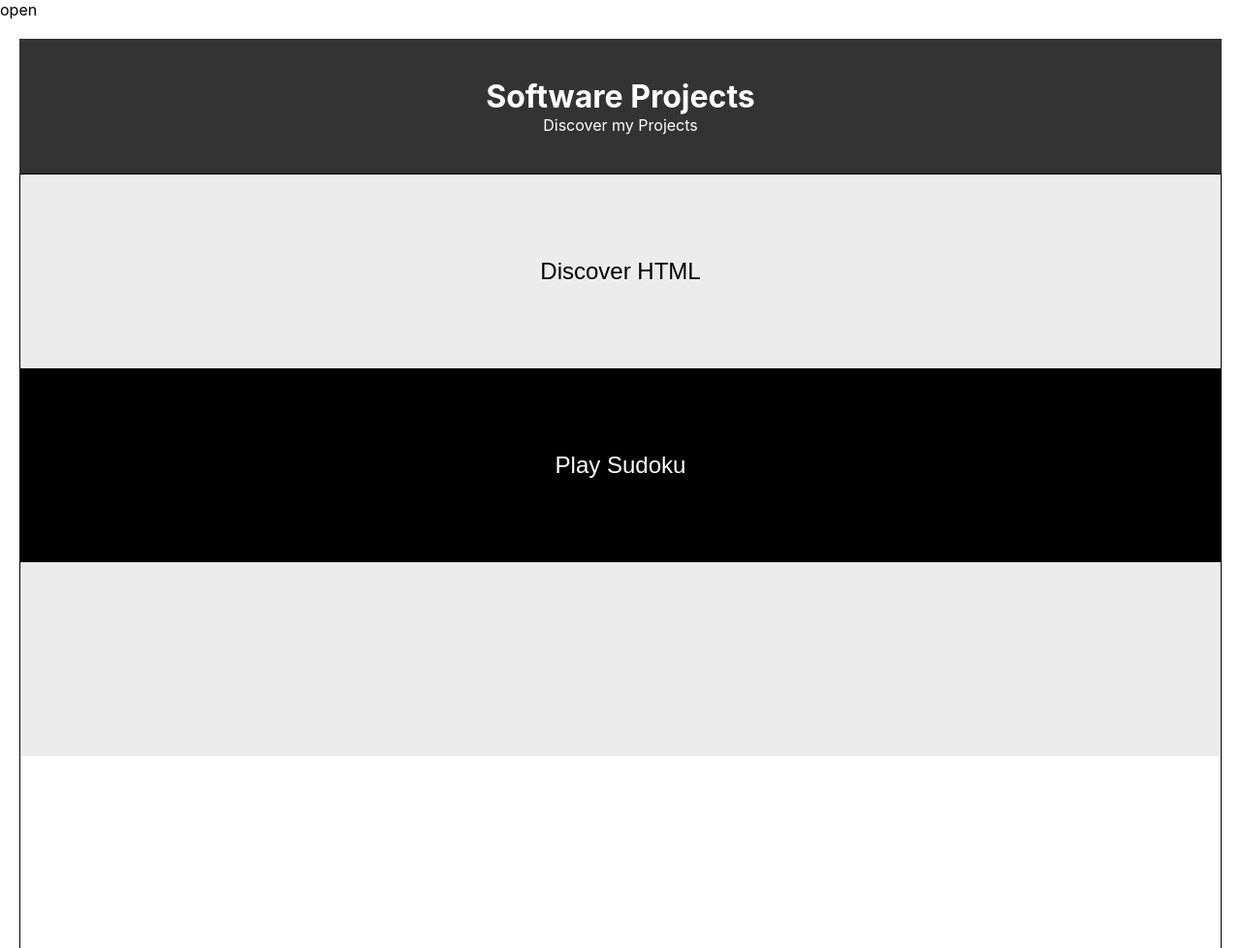
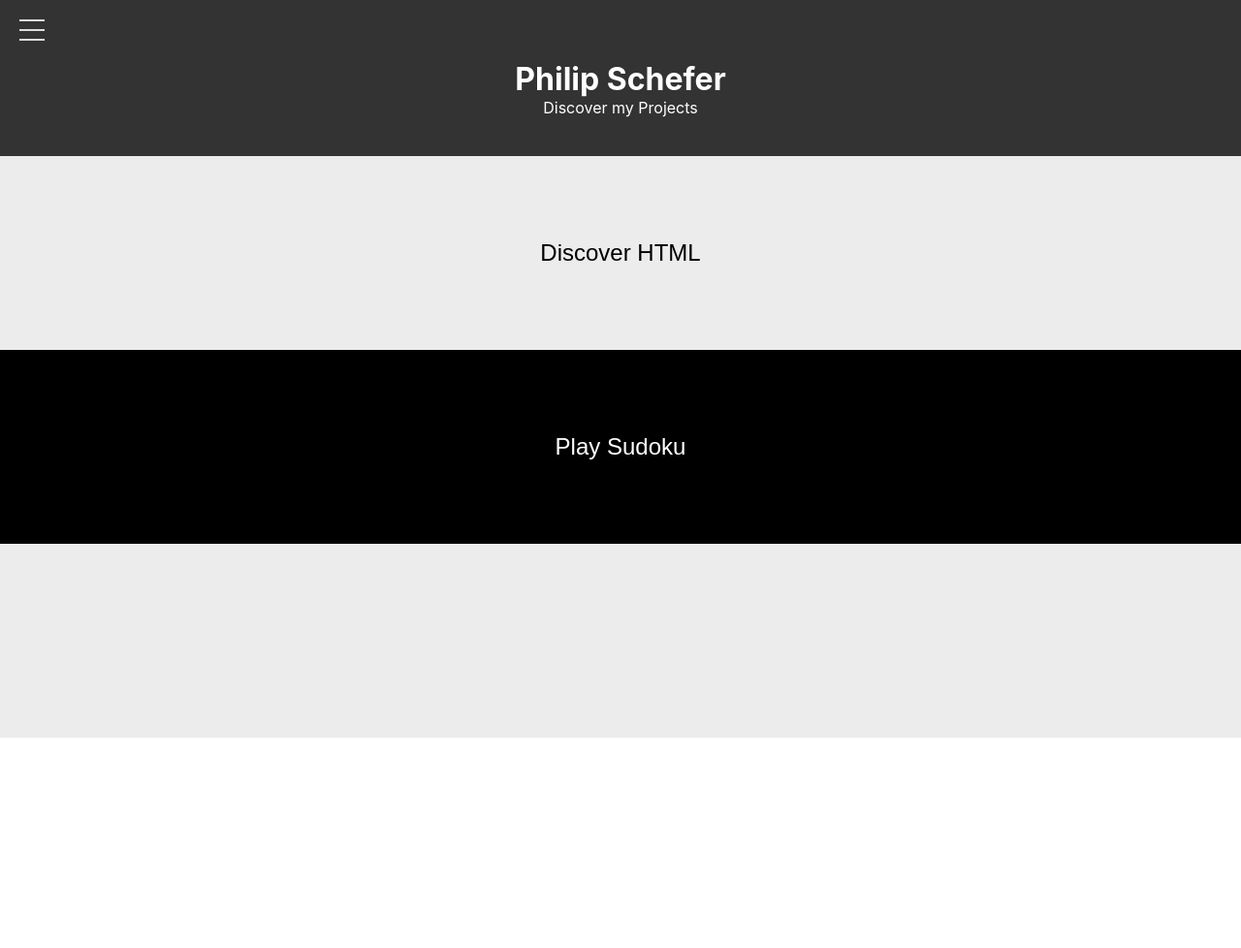
Before and after one commit to Pschefer/Pschefer.github.io, a plain HTML site: page index.html in a window 1280 px wide. Shown: the top 978 px of the page at 97% size. After the commit the page ends 800 px from the top, so only its background shows below. Drawn offline with Linux system fonts and the light colour scheme.

Commit message:
working on side nav bar

```diff
--- a/css/style.css
+++ b/css/style.css
@@ -85,8 +85,9 @@ form{
 }
 
 .parent{
-    height: 100vh;
-    border: 1px solid rgb(0, 0, 0);
+  width: 100%;
+    height: 100%;
+
     display: flex;
     flex-direction: column;
     justify-content: flex-start;
@@ -163,10 +164,18 @@ form{
     margin-left: 50px;
   }
 
+  .sidenavspan{
+    font-family: -apple-system, BlinkMacSystemFont, 'Segoe UI', Roboto, Oxygen, Ubuntu, Cantarell, 'Open Sans', 'Helvetica Neue', sans-serif;
+    font-size: large;
+    color: white;
+    background-color: #333;
+    width: 100%;
+  }
+
   /* Style page content - use this if you want to push the page content to the right when you open the side navigation */
   #main {
     transition: margin-left .5s;
-    padding: 20px;
+    padding: 0px;
   }
 
   /* On smaller screens, where height is less than 450px, change the style of the sidenav (less padding and a smaller font size) */
@@ -174,3 +183,20 @@ form{
     .sidenav {padding-top: 15px;}
     .sidenav a {font-size: 18px;}
   }
+
+.menu-icon > .line {
+    background-color: #dddddd;
+    height: 2px;
+    display: block;
+    width: 26px;
+    transition: all 0.5s;
+}
+.menu-icon > .line + .line {
+    margin-top: 8px;
+}
+
+.menu-icon:hover{
+  background-color: transparent;
+  color:rgb(0, 0, 0);
+
+}
--- a/index.html
+++ b/index.html
@@ -48,23 +48,37 @@
 <body>
     <div id="mySidenav" class="sidenav">
         <a href="javascript:void(0)" class="closebtn" onclick="closeNav()">&times;</a>
-        <a href="#">About</a>
-        <a href="#">Services</a>
-        <a href="#">Clients</a>
+        <a href="about.html">CV</a>
+        <a href="html_tutorial.html">HTML</a>
+        <a href="sudoku.html">Sudoku</a>
         <a href="#">Contact</a>
       </div>
 
+
+
       <!-- Use any element to open the sidenav -->
-      <span onclick="openNav()">open</span>
+      <span onclick="openNav()" class="sidenavspan"></span>
 
       <!-- Add all page content inside this div if you want the side nav to push page content to the right (not used if you only want the sidenav to sit on top of the page -->
       <div id="main">
         <header class="Main Header" id="header-main">
+            <div onclick="openNav()" class="menu-icon">
+                <span class="line"></span>
+                <span class="line"></span>
+                <span class="line"></span>
+
+
+            </div>
             <div class="Header">
-                <h1> Software Projects </h1>
+                <h1> Philip Schefer </h1>
                 <div id="box1">Discover my Projects</div>
 
             </div>
+
+
+
+
+
             <!-- short dropdown menu code
             <div class="dropdown">
                 <button onclick="myFunction()" class="dropbtn" style="float:left">Projects</button>
```
Also changed, not shown: sudoku.html (added, +19 -0 lines).
